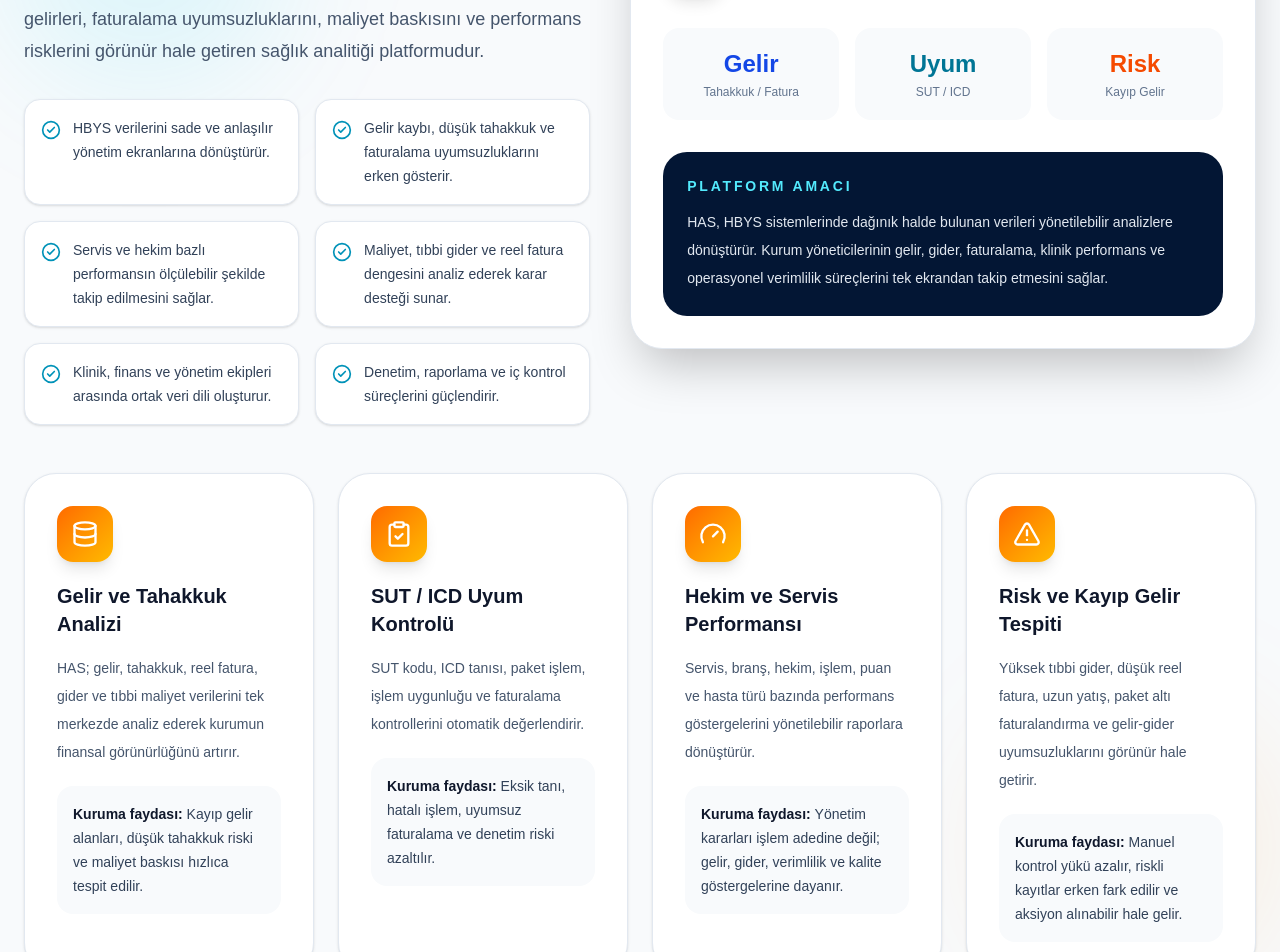
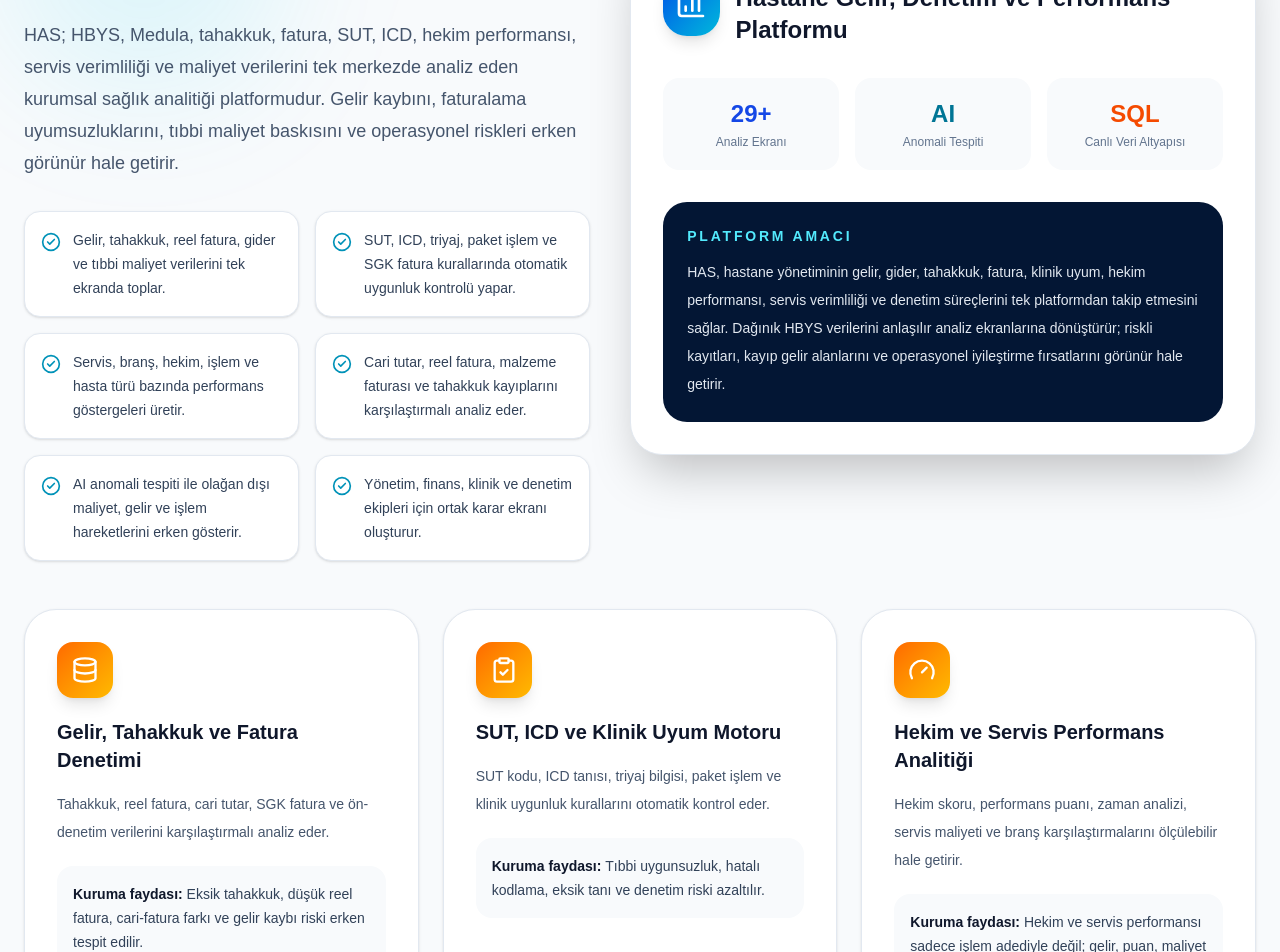
Before and after one commit to fuysal54-star/bbb-danismanlik, a Next.js app: page / in a window 1280 px wide. Shown: the part 4100-5052 px from the top of the page. Built offline with nearby package versions, Linux system fonts and the light colour scheme.

Commit message:
yazılım düzeltme

```diff
--- a/app/page.tsx
+++ b/app/page.tsx
@@ -192,45 +192,61 @@ export default function Home() {
   const softwares = [
     {
       icon: Database,
-      title: "Gelir ve Tahakkuk Analizi",
+      title: "Gelir, Tahakkuk ve Fatura Denetimi",
       description:
-        "HAS; gelir, tahakkuk, reel fatura, gider ve tıbbi maliyet verilerini tek merkezde analiz ederek kurumun finansal görünürlüğünü artırır.",
+        "Tahakkuk, reel fatura, cari tutar, SGK fatura ve ön-denetim verilerini karşılaştırmalı analiz eder.",
       benefit:
-        "Kayıp gelir alanları, düşük tahakkuk riski ve maliyet baskısı hızlıca tespit edilir.",
+        "Eksik tahakkuk, düşük reel fatura, cari-fatura farkı ve gelir kaybı riski erken tespit edilir.",
     },
     {
       icon: ClipboardCheck,
-      title: "SUT / ICD Uyum Kontrolü",
+      title: "SUT, ICD ve Klinik Uyum Motoru",
       description:
-        "SUT kodu, ICD tanısı, paket işlem, işlem uygunluğu ve faturalama kontrollerini otomatik değerlendirir.",
+        "SUT kodu, ICD tanısı, triyaj bilgisi, paket işlem ve klinik uygunluk kurallarını otomatik kontrol eder.",
       benefit:
-        "Eksik tanı, hatalı işlem, uyumsuz faturalama ve denetim riski azaltılır.",
+        "Tıbbi uygunsuzluk, hatalı kodlama, eksik tanı ve denetim riski azaltılır.",
     },
     {
       icon: Gauge,
-      title: "Hekim ve Servis Performansı",
+      title: "Hekim ve Servis Performans Analitiği",
       description:
-        "Servis, branş, hekim, işlem, puan ve hasta türü bazında performans göstergelerini yönetilebilir raporlara dönüştürür.",
+        "Hekim skoru, performans puanı, zaman analizi, servis maliyeti ve branş karşılaştırmalarını ölçülebilir hale getirir.",
       benefit:
-        "Yönetim kararları işlem adedine değil; gelir, gider, verimlilik ve kalite göstergelerine dayanır.",
+        "Hekim ve servis performansı sadece işlem adediyle değil; gelir, puan, maliyet ve verimlilikle takip edilir.",
     },
     {
       icon: AlertTriangle,
-      title: "Risk ve Kayıp Gelir Tespiti",
+      title: "Risk, Kayıp Gelir ve AI Anomali Tespiti",
       description:
-        "Yüksek tıbbi gider, düşük reel fatura, uzun yatış, paket altı faturalandırma ve gelir-gider uyumsuzluklarını görünür hale getirir.",
+        "Yüksek maliyet, düşük gelir, olağan dışı işlem, tahakkuk kaybı ve fatura uyumsuzluklarını risk seviyesine göre sınıflandırır.",
       benefit:
-        "Manuel kontrol yükü azalır, riskli kayıtlar erken fark edilir ve aksiyon alınabilir hale gelir.",
+        "Denetim ekipleri yüzlerce kayıt içinde kaybolmadan doğrudan riskli alanlara odaklanır.",
+    },
+    {
+      icon: Calculator,
+      title: "Maliyet Simülasyonu ve Kapasite Öngörüsü",
+      description:
+        "Gelir-gider dengesi, tıbbi gider baskısı, kapasite kullanımı ve gelecek dönem performans etkilerini simüle eder.",
+      benefit:
+        "Yönetim kararları geçmiş veriye değil; senaryo, öngörü ve ölçülebilir etkiye dayanır.",
+    },
+    {
+      icon: FileSearch,
+      title: "Kural Motoru ve Kurumsal Kontrol Paneli",
+      description:
+        "SUT dinamik kural motoru, bilgi bankası, kullanıcı yetkileri ve rol bazlı ekranlarla kurumsal kontrol sağlar.",
+      benefit:
+        "Kurum içinde standart kontrol dili oluşur; manuel takip yükü ve kişiye bağımlılık azalır.",
     },
   ];
 
   const softwareBenefits = [
-    "HBYS verilerini sade ve anlaşılır yönetim ekranlarına dönüştürür.",
-    "Gelir kaybı, düşük tahakkuk ve faturalama uyumsuzluklarını erken gösterir.",
-    "Servis ve hekim bazlı performansın ölçülebilir şekilde takip edilmesini sağlar.",
-    "Maliyet, tıbbi gider ve reel fatura dengesini analiz ederek karar desteği sunar.",
-    "Klinik, finans ve yönetim ekipleri arasında ortak veri dili oluşturur.",
-    "Denetim, raporlama ve iç kontrol süreçlerini güçlendirir.",
+    "Gelir, tahakkuk, reel fatura, gider ve tıbbi maliyet verilerini tek ekranda toplar.",
+    "SUT, ICD, triyaj, paket işlem ve SGK fatura kurallarında otomatik uygunluk kontrolü yapar.",
+    "Servis, branş, hekim, işlem ve hasta türü bazında performans göstergeleri üretir.",
+    "Cari tutar, reel fatura, malzeme faturası ve tahakkuk kayıplarını karşılaştırmalı analiz eder.",
+    "AI anomali tespiti ile olağan dışı maliyet, gelir ve işlem hareketlerini erken gösterir.",
+    "Yönetim, finans, klinik ve denetim ekipleri için ortak karar ekranı oluşturur.",
   ];
 
   const reasons = [
@@ -610,13 +626,14 @@ export default function Home() {
                   Yazılım Çözümümüz
                 </p>
                 <h2 className="mt-3 text-3xl font-bold text-slate-900 md:text-5xl">
-                  HAS — Healthcare Audit & Revenue System
+                  HAS — Hastane Gelir, Denetim ve Performans Yönetim Platformu
                 </h2>
                 <p className="mt-5 text-lg leading-8 text-slate-600">
-                  Hastane gelir, tahakkuk ve verimlilik süreçlerini analiz eden;
-                  kayıp gelirleri, faturalama uyumsuzluklarını, maliyet baskısını
-                  ve performans risklerini görünür hale getiren sağlık analitiği
-                  platformudur.
+                  HAS; HBYS, Medula, tahakkuk, fatura, SUT, ICD, hekim
+                  performansı, servis verimliliği ve maliyet verilerini tek
+                  merkezde analiz eden kurumsal sağlık analitiği platformudur.
+                  Gelir kaybını, faturalama uyumsuzluklarını, tıbbi maliyet
+                  baskısını ve operasyonel riskleri erken görünür hale getirir.
                 </p>
 
                 <div className="mt-8 grid gap-4 sm:grid-cols-2">
@@ -648,7 +665,7 @@ export default function Home() {
                       HAS
                     </div>
                     <div className="text-2xl font-bold text-slate-900">
-                      Healthcare Audit & Revenue System
+                      Hastane Gelir, Denetim ve Performans Platformu
                     </div>
                   </div>
                 </div>
@@ -656,26 +673,26 @@ export default function Home() {
                 <div className="mt-8 grid gap-4 sm:grid-cols-3">
                   <div className="rounded-2xl bg-slate-50 p-5 text-center">
                     <div className="text-2xl font-bold text-blue-700">
-                      Gelir
+                      29+
                     </div>
                     <div className="mt-1 text-xs text-slate-500">
-                      Tahakkuk / Fatura
+                      Analiz Ekranı
                     </div>
                   </div>
                   <div className="rounded-2xl bg-slate-50 p-5 text-center">
                     <div className="text-2xl font-bold text-cyan-700">
-                      Uyum
+                      AI
                     </div>
                     <div className="mt-1 text-xs text-slate-500">
-                      SUT / ICD
+                      Anomali Tespiti
                     </div>
                   </div>
                   <div className="rounded-2xl bg-slate-50 p-5 text-center">
                     <div className="text-2xl font-bold text-orange-600">
-                      Risk
+                      SQL
                     </div>
                     <div className="mt-1 text-xs text-slate-500">
-                      Kayıp Gelir
+                      Canlı Veri Altyapısı
                     </div>
                   </div>
                 </div>
@@ -685,16 +702,18 @@ export default function Home() {
                     Platform Amacı
                   </div>
                   <p className="mt-3 text-sm leading-7 text-slate-200">
-                    HAS, HBYS sistemlerinde dağınık halde bulunan verileri
-                    yönetilebilir analizlere dönüştürür. Kurum yöneticilerinin
-                    gelir, gider, faturalama, klinik performans ve operasyonel
-                    verimlilik süreçlerini tek ekrandan takip etmesini sağlar.
+                    HAS, hastane yönetiminin gelir, gider, tahakkuk, fatura,
+                    klinik uyum, hekim performansı, servis verimliliği ve
+                    denetim süreçlerini tek platformdan takip etmesini sağlar.
+                    Dağınık HBYS verilerini anlaşılır analiz ekranlarına
+                    dönüştürür; riskli kayıtları, kayıp gelir alanlarını ve
+                    operasyonel iyileştirme fırsatlarını görünür hale getirir.
                   </p>
                 </div>
               </div>
             </div>
 
-            <div className="mt-12 grid gap-6 md:grid-cols-2 xl:grid-cols-4">
+            <div className="mt-12 grid gap-6 md:grid-cols-2 xl:grid-cols-3">
               {softwares.map((item) => {
                 const Icon = item.icon;
                 return (
```
